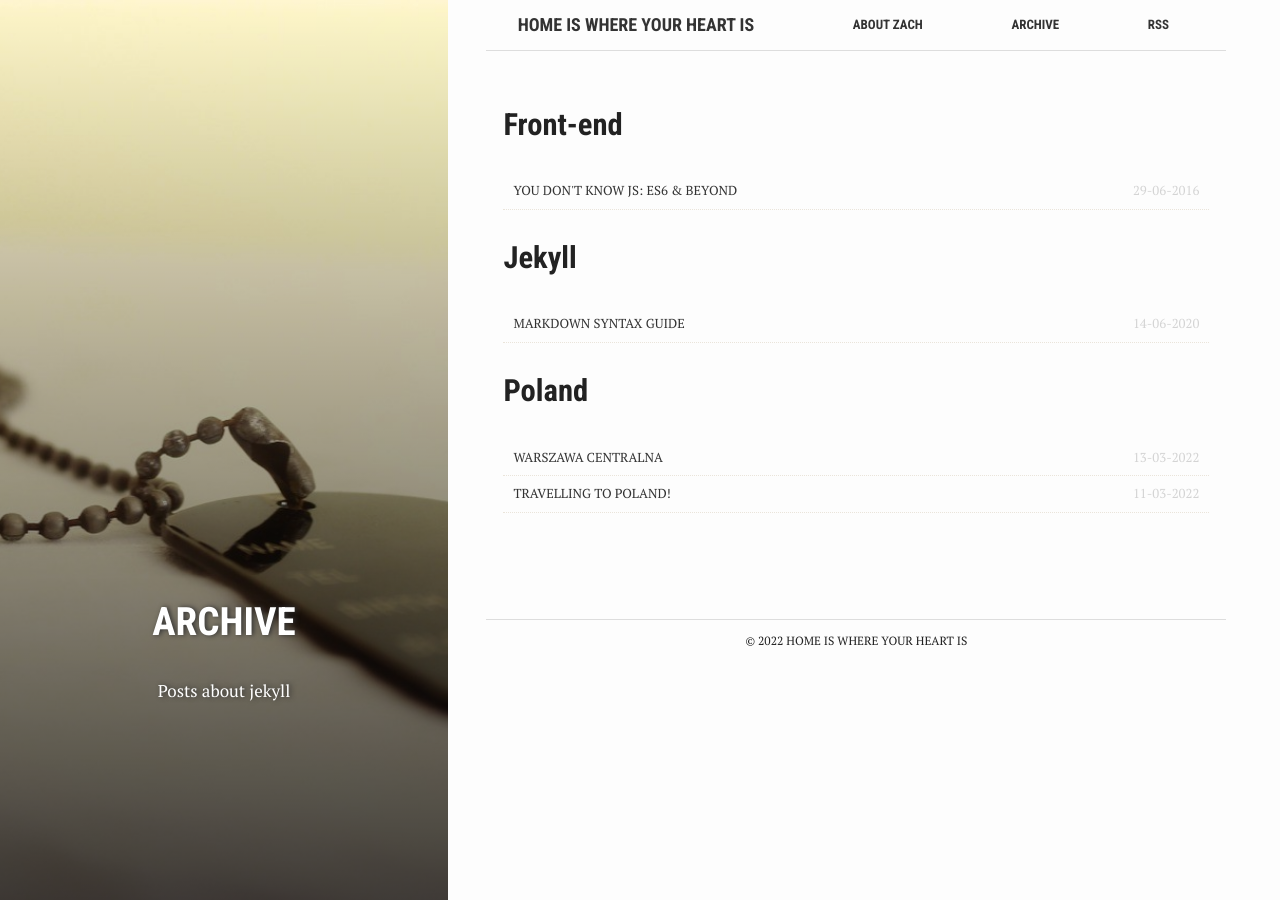
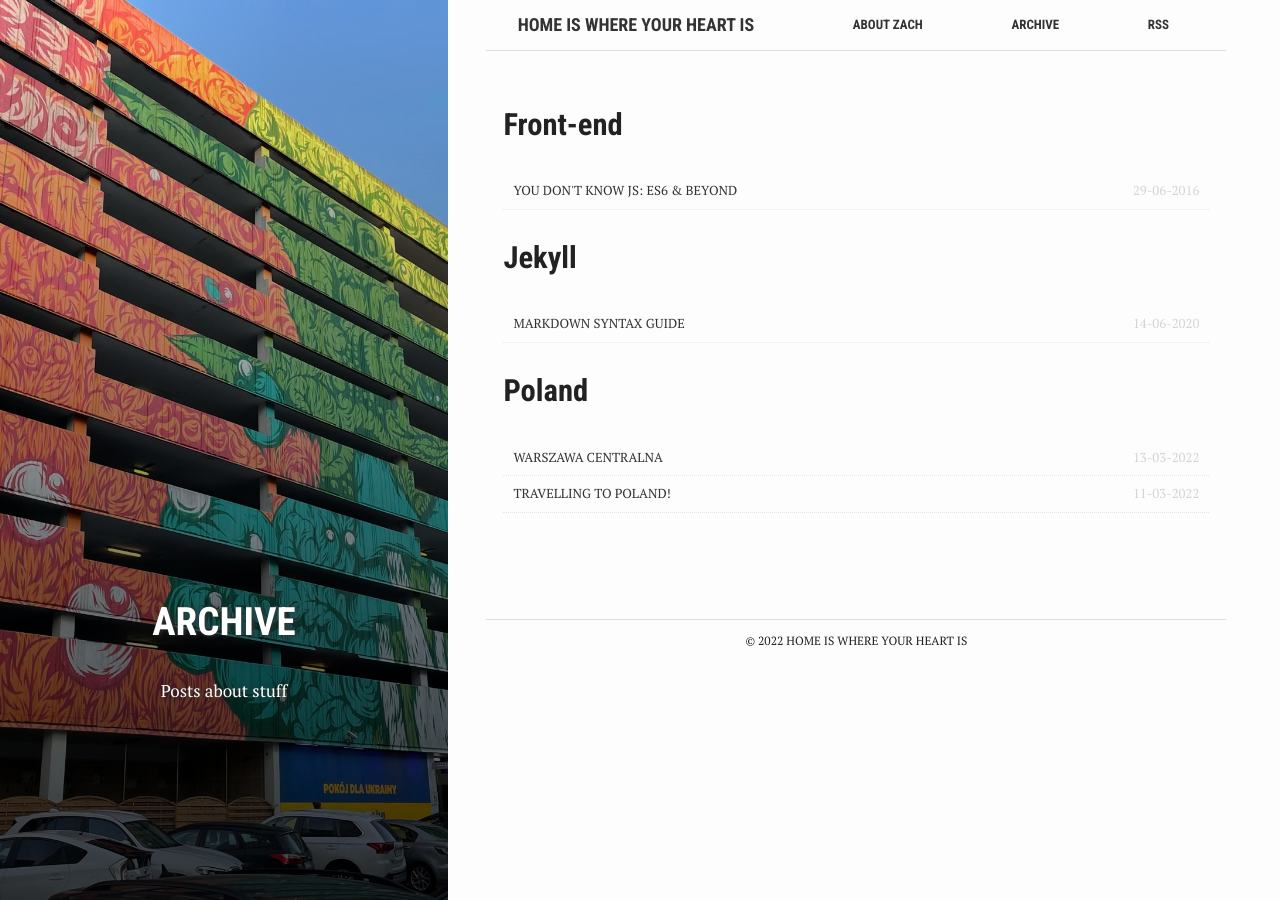
Before and after one commit to ZacharyWills/Warsaw, a Jekyll site: the page built from docs/archive.md, in a window 1280 px wide. Built offline with Jekyll 4.4.1, drawn with Linux system fonts in a browser that asks for light colours.

Commit message:
added archive changes

```diff
--- a/docs/archive.md
+++ b/docs/archive.md
@@ -1,10 +1,10 @@
 ---
-bg: "tag.jpg"
+bg: "colordeck.JPEG"
 layout: page
 permalink: /posts/
 title: "Archive"
 crawlertitle: "All articles"
-summary: "Posts about jekyll"
+summary: "Posts about stuff"
 active: archive
 ---
 
```
